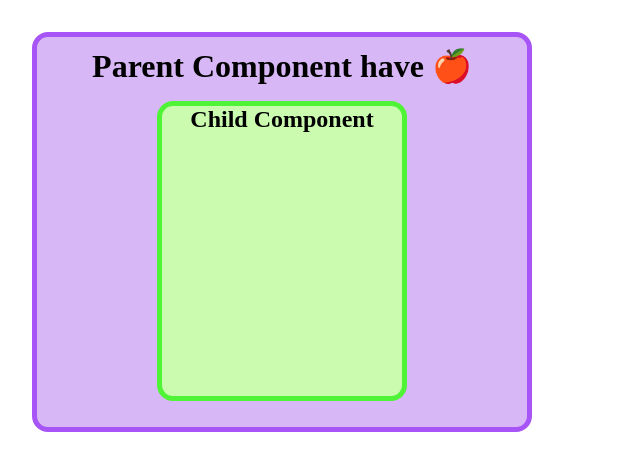
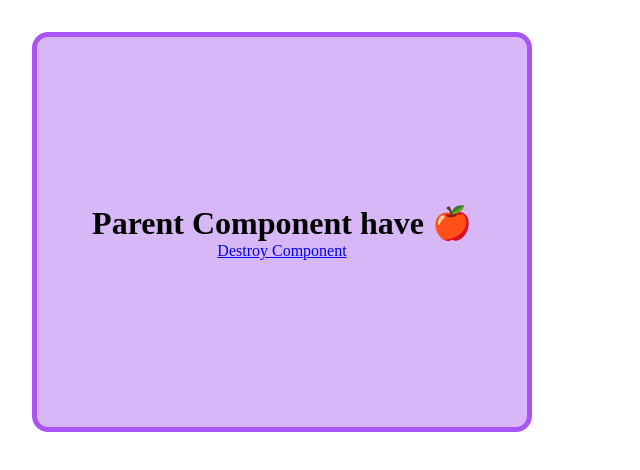
Before and after one commit to XI1936/angularComponentLifeCycle, an Angular app: page /home in a window 1280 px wide. Before the commit this address led to /. Shown: the top 470 px of the page, without its empty margins (0-640 px from the left). Built offline with nearby package versions, Linux system fonts and the light colour scheme.

Commit message:
ngDistroy and routing

```diff
--- a/src/app/app-routing.module.ts
+++ b/src/app/app-routing.module.ts
@@ -1,7 +1,12 @@
+import { ChildComponent } from './child/child.component';
 import { NgModule } from '@angular/core';
 import { Routes, RouterModule } from '@angular/router';
+import { ParentComponent } from './parent/parent.component';
 
-const routes: Routes = [];
+const routes: Routes = [
+  {path:'home',component:ParentComponent},
+  {path:'child',component:ChildComponent},
+];
 
 @NgModule({
   imports: [RouterModule.forRoot(routes)],
--- a/src/app/app.component.html
+++ b/src/app/app.component.html
@@ -1 +1 @@
-<app-parent></app-parent>
+<router-outlet></router-outlet>
--- a/src/app/app.module.ts
+++ b/src/app/app.module.ts
@@ -5,6 +5,8 @@ import { AppRoutingModule } from './app-routing.module';
 import { AppComponent } from './app.component';
 import { ParentComponent } from './parent/parent.component';
 import { ChildComponent } from './child/child.component';
+import { RouterModule } from '@angular/router';
+
 
 @NgModule({
   declarations: [
@@ -14,7 +16,8 @@ import { ChildComponent } from './child/child.component';
   ],
   imports: [
     BrowserModule,
-    AppRoutingModule
+    AppRoutingModule,
+    RouterModule
   ],
   providers: [],
   bootstrap: [AppComponent]
--- a/src/app/parent/parent.component.html
+++ b/src/app/parent/parent.component.html
@@ -1,5 +1,4 @@
 <div>
 <h1 #h1> Parent Component have 🍎  </h1>
-    <app-child>
-    </app-child>
+    <a routerLink="/child">Destroy Component</a>
 </div>
--- a/src/app/parent/parent.component.ts
+++ b/src/app/parent/parent.component.ts
@@ -1,4 +1,5 @@
-import { Component, OnInit, ViewChild, ViewChildren } from '@angular/core';
+import { Component, ContentChild, OnInit, ViewChild, ViewChildren } from '@angular/core';
+import { red } from 'colors';
 
 @Component({
   selector: 'app-parent',
@@ -6,6 +7,8 @@ import { Component, OnInit, ViewChild, ViewChildren } from '@angular/core';
   styleUrls: ['./parent.component.css']
 })
 export class ParentComponent implements OnInit {
+//  @ViewChild('app-child',{static:true}) viewChildSelector;
+//  @ContentChild('app-child',{static:true}) contentChildSelector;
 
   apples:any=[];
   constructor() {
@@ -25,12 +28,21 @@ export class ParentComponent implements OnInit {
     console.log("4.DoCheck Called ✅✅✅");
   }
 
-  ngContentInit(){
-    console.log("5.ContentInit Called 🎛️🎛️🎛️");
+  ngAfterContentInit(){
+    console.log("5.AfterContentInit Called 🎛️🎛️🎛️");
   }
-
+  ngAfterContentChecked(){
+    console.log("%c 5.1.AfterContentChecked Called 🎛️🎛️✅",'background: white; color: green');
+  }
   ngAfterViewInit(){
     console.log("6.AfterViewInit Called 🕑🕑🕑");
  }
+ ngAfterViewChecked(){
+  console.log("%c 6.1.AfterViewChecked Called 🕑🕑✅",'background: white; color: green');
+}
+
+ngOnDestroy(){
+  console.log("%c 7onDestroy Called 💥💥💥",'background: white; color: red');
 
 }
+}
```
